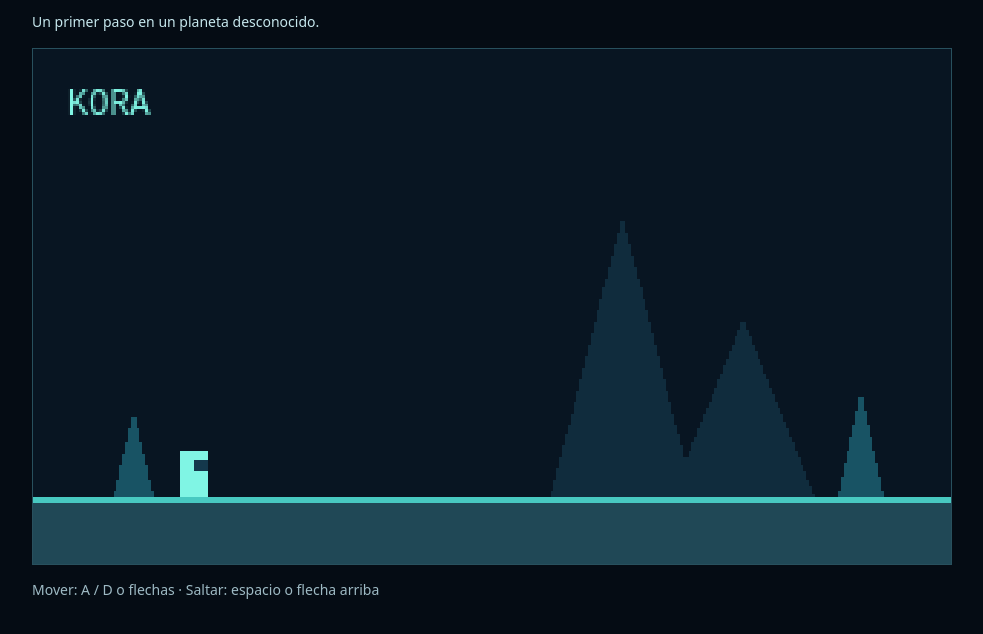
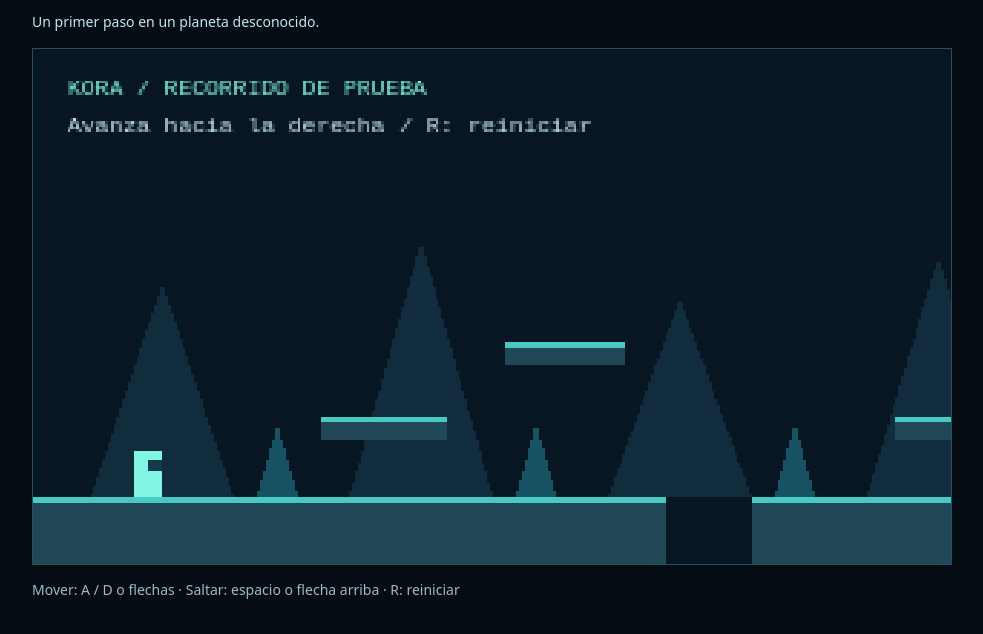
Before and after one commit to Harold95-AL/KORA, a website built with Vite: page index.html in a window 1280 px wide. Shown: the part 110-744 px from the top of the page, without its empty margins (148-1131 px from the left). Built offline with nearby package versions, Linux system fonts and the light colour scheme; animation ran at ten frames a second.

Commit message:
feat: add platform course with camera and fall reset

```diff
--- a/index.html
+++ b/index.html
@@ -10,7 +10,7 @@
       <h1>KORA</h1>
       <p>Un primer paso en un planeta desconocido.</p>
       <div id="game" aria-label="Prototipo de plataformas KORA"></div>
-      <p class="controls">Mover: A / D o flechas · Saltar: espacio o flecha arriba</p>
+      <p class="controls">Mover: A / D o flechas · Saltar: espacio o flecha arriba · R: reiniciar</p>
     </main>
     <script type="module" src="/src/main.ts"></script>
   </body>
--- a/src/config/game.ts
+++ b/src/config/game.ts
@@ -1,2 +1,3 @@
-export const WORLD = { width: 320, height: 180, gravity: 600 } as const;
-export const PLAYER = { speed: 90, jumpSpeed: 230 } as const;
+// Un salto de unos 44 px con un recorrido completo de aproximadamente 0,5 s.
+export const WORLD = { width: 320, height: 180, gravity: 1400 } as const;
+export const PLAYER = { speed: 90, jumpSpeed: 350 } as const;
--- /dev/null
+++ b/src/data/prototypeLevel.ts
@@ -0,0 +1,26 @@
+export interface PlatformDefinition {
+  x: number;
+  top: number;
+  width: number;
+  height: number;
+}
+
+export const PROTOTYPE_LEVEL = {
+  width: 960,
+  height: 240,
+  spawn: { x: 40, y: 140 },
+  platforms: [
+    { x: 0, top: 156, width: 220, height: 84 },
+    { x: 250, top: 156, width: 210, height: 84 },
+    { x: 490, top: 156, width: 220, height: 84 },
+    { x: 740, top: 156, width: 220, height: 84 },
+    { x: 100, top: 128, width: 44, height: 8 },
+    { x: 164, top: 102, width: 42, height: 8 },
+    { x: 300, top: 128, width: 48, height: 8 },
+    { x: 366, top: 102, width: 44, height: 8 },
+    { x: 540, top: 126, width: 44, height: 8 },
+    { x: 604, top: 100, width: 44, height: 8 },
+    { x: 790, top: 128, width: 44, height: 8 },
+    { x: 852, top: 102, width: 44, height: 8 },
+  ] satisfies PlatformDefinition[],
+} as const;
--- a/src/scenes/GameScene.ts
+++ b/src/scenes/GameScene.ts
@@ -1,27 +1,34 @@
 import Phaser from 'phaser';
 import { WORLD } from '../config/game';
+import { PROTOTYPE_LEVEL as LEVEL } from '../data/prototypeLevel';
 import { Player } from '../entities/Player';
 
 export class GameScene extends Phaser.Scene {
   private player!: Player;
+  private restartKey!: Phaser.Input.Keyboard.Key;
+  private status!: Phaser.GameObjects.Text;
 
   constructor() {
     super('GameScene');
   }
 
   create(): void {
-    this.cameras.main.setBackgroundColor('#081522');
-    this.physics.world.setBounds(0, 0, WORLD.width, WORLD.height);
+    const camera = this.cameras.main;
+    camera.setBackgroundColor('#081522');
+    camera.setBounds(0, 0, LEVEL.width, WORLD.height);
+    this.physics.world.setBounds(0, 0, LEVEL.width, LEVEL.height);
+    // El borde inferior queda abierto para detectar caídas en los huecos.
+    this.physics.world.setBoundsCollision(true, true, true, false);
 
-    // Geometría provisional: sin recursos externos ni efectos costosos.
     const scenery = this.add.graphics();
+    for (let x = 20; x < LEVEL.width; x += 90) {
       scenery.fillStyle(0x102c3d);
-    scenery.fillTriangle(180, 156, 205, 58, 230, 156);
-    scenery.fillTriangle(222, 156, 247, 94, 272, 156);
+      scenery.fillTriangle(x, 156, x + 25, 62 + (x % 35), x + 50, 156);
       scenery.fillStyle(0x185364);
-    scenery.fillTriangle(28, 156, 35, 126, 42, 156);
-    scenery.fillTriangle(280, 156, 288, 119, 296, 156);
+      scenery.fillTriangle(x + 58, 156, x + 65, 130, x + 72, 156);
+    }
 
+    if (!this.textures.exists('player')) {
       const texture = this.add.graphics();
       texture.fillStyle(0x80f5e4);
       texture.fillRect(0, 0, 10, 16);
@@ -29,19 +36,57 @@ export class GameScene extends Phaser.Scene {
       texture.fillRect(5, 3, 5, 4);
       texture.generateTexture('player', 10, 16);
       texture.destroy();
+    }
 
-    const ground = this.add.rectangle(160, 168, 320, 24, 0x204856);
-    this.physics.add.existing(ground, true);
-    this.add.rectangle(160, 157, 320, 2, 0x48c9c1);
+    const platforms = this.physics.add.staticGroup();
+    for (const platform of LEVEL.platforms) {
+      const surface = this.add.rectangle(
+        platform.x + platform.width / 2,
+        platform.top + platform.height / 2,
+        platform.width, platform.height, 0x204856,
+      );
+      platforms.add(surface);
+      this.add.rectangle(
+        platform.x + platform.width / 2, platform.top + 1,
+        platform.width, 2, 0x48c9c1,
+      );
+    }
 
-    this.player = new Player(this, 56, 130);
-    this.physics.add.collider(this.player, ground);
-    this.add.text(12, 12, 'KORA', {
-      fontFamily: 'monospace', fontSize: '12px', color: '#80f5e4',
-    });
+    this.player = new Player(this, LEVEL.spawn.x, LEVEL.spawn.y);
+    this.physics.add.collider(this.player, platforms);
+    camera.startFollow(this.player, true);
+    camera.setDeadzone(70, WORLD.height);
+
+    const keyboard = this.input.keyboard;
+    if (!keyboard) throw new Error('KORA requiere entrada de teclado.');
+    this.restartKey = keyboard.addKey(Phaser.Input.Keyboard.KeyCodes.R);
+
+    this.add.text(12, 10, 'KORA / RECORRIDO DE PRUEBA', {
+      fontFamily: 'monospace', fontSize: '8px', color: '#80f5e4',
+    }).setScrollFactor(0).setDepth(10);
+    this.status = this.add.text(12, 23, 'Avanza hacia la derecha', {
+      fontFamily: 'monospace', fontSize: '8px', color: '#c6e7ed',
+    }).setScrollFactor(0).setDepth(10);
+
+    this.add.rectangle(928, 132, 2, 48, 0x80f5e4);
+    this.add.triangle(936, 114, 0, 0, 16, 6, 0, 12, 0x80f5e4);
   }
 
   update(): void {
     this.player.update();
+
+    if (this.player.y > LEVEL.height || Phaser.Input.Keyboard.JustDown(this.restartKey)) {
+      this.player.setPosition(LEVEL.spawn.x, LEVEL.spawn.y);
+      this.player.setVelocity(0, 0);
+      this.cameras.main.stopFollow();
+      this.cameras.main.setScroll(0, 0);
+      this.cameras.main.startFollow(this.player, true);
+    }
+
+    this.status.setText(
+      this.player.x >= 910
+        ? 'Recorrido completado / R: repetir'
+        : 'Avanza hacia la derecha / R: reiniciar',
+    );
   }
 }
```
Also changed, not shown: README.md. Lines whose indentation alone changed are shown as unchanged.
